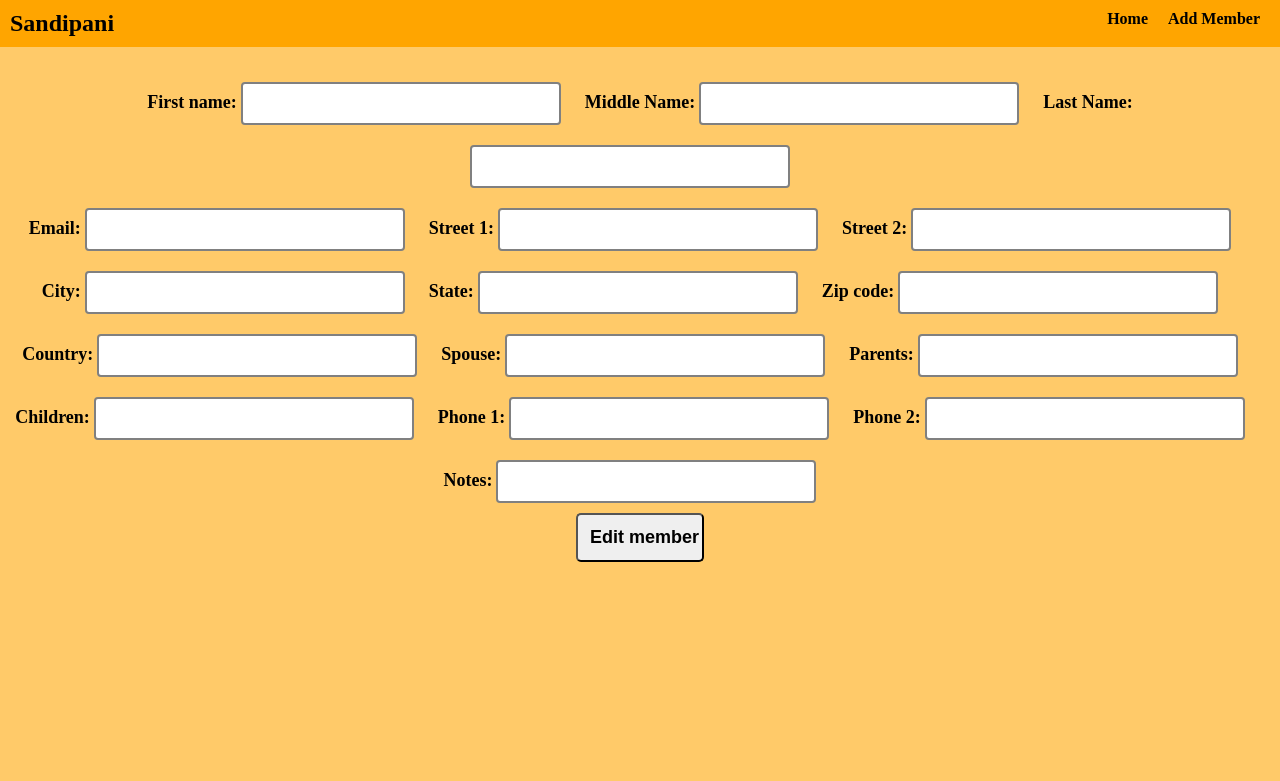
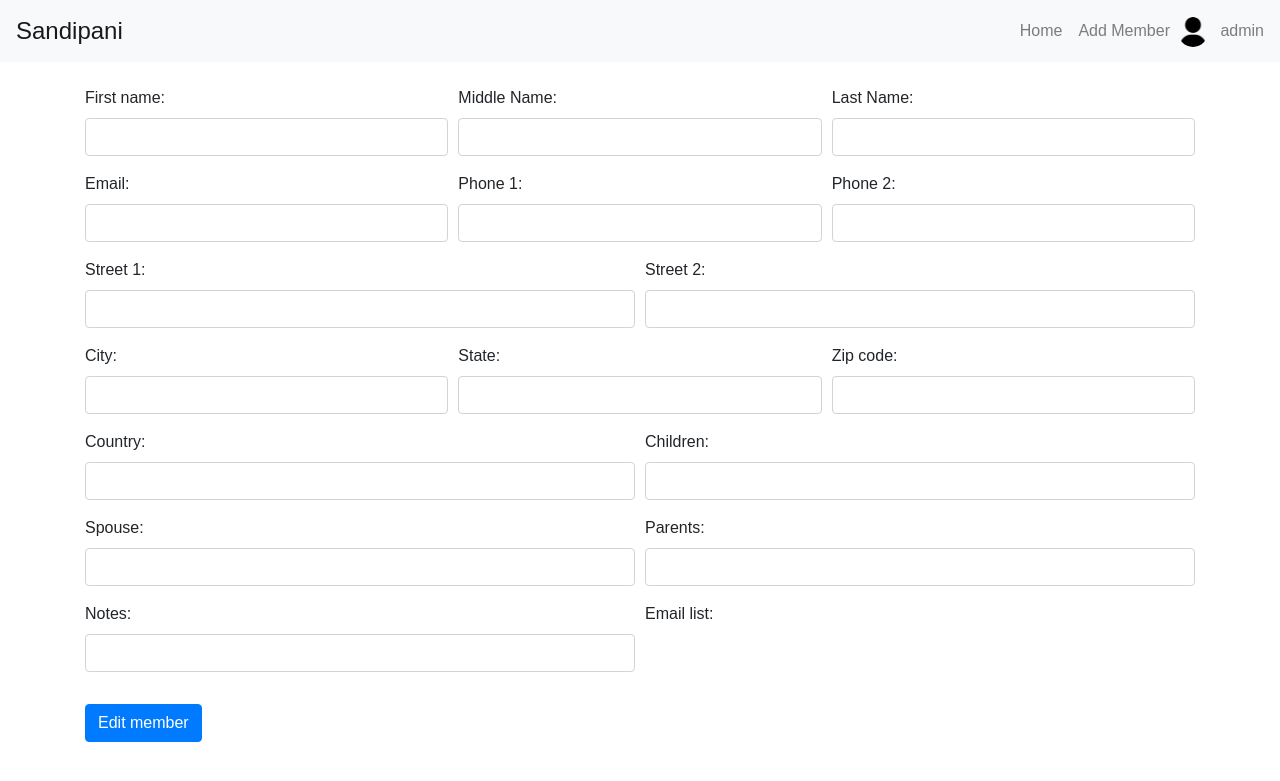
Before and after one commit to ArvinH16/sandipani, a Flask app: template flask_app/templates/view_member.html in a window 1280 px wide. Shown: the top 781 px of the page. Run offline with Flask 3, Linux system fonts and the light colour scheme; the template is opened without the code that fills it, so the values that code supplies are empty; some libraries are stand-ins or nearby versions.

Commit message:
styling upgrades to view member page

```diff
--- a/flask_app/controllers/members.py
+++ b/flask_app/controllers/members.py
@@ -96,7 +96,12 @@ def edit_member():
 
     email_list_checkboxes = request.form.getlist('email_list')
 
+    print(email_list_checkboxes)
+
 #    member_email_lists = Email_list.get_member_email_lists(request.form['member_id'])
+
+
+    Email_list.purge_email_list_member(request.form)
 
     for email_list_checkbox in email_list_checkboxes:
         data_email_list = {
--- a/flask_app/templates/view_member.html
+++ b/flask_app/templates/view_member.html
@@ -1,101 +1,169 @@
 <!DOCTYPE html>
 <html lang="en">
+
 <head>
-    <meta charset="UTF-8">
-    <meta name="viewport" content="width=device-width, initial-scale=1.0">
-    <title>Document</title>
-    <link rel="stylesheet" type="text/css" href="{{ url_for('static', filename='css/nav.css') }}">
-    <link rel="stylesheet" type="text/css" href="{{ url_for('static', filename='css/new_member_page.css') }}">
+    <title>Edit Member</title>
+    <link rel="stylesheet" href="https://stackpath.bootstrapcdn.com/bootstrap/4.3.1/css/bootstrap.min.css">
+    <script src="https://code.jquery.com/jquery-3.2.1.slim.min.js"></script>
+    <script src="https://cdnjs.cloudflare.com/ajax/libs/popper.js/1.12.9/umd/popper.min.js"></script>
+    <script src="https://maxcdn.bootstrapcdn.com/bootstrap/4.0.0/js/bootstrap.min.js"></script>
+    <meta name="viewport" content="width=device-width, initial-scale=1">
 
+    <style>
+        body {
+            font-family: Arial, sans-serif;
+        }
+
+        .navbar-brand {
+            font-size: 1.5em;
+        }
+
+        .nav-item a {
+            color: #000;
+        }
+
+        .nav-item a:hover {
+            color: #007bff;
+        }
+
+        .row>div {
+            display: flex;
+            align-items: center;
+            justify-content: center;
+        }
+
+        .btn-primary a {
+            color: #fff;
+        }
+    </style>
 </head>
+
 <body>
-    <nav class="nav">
-        <div>
-            <h1>Sandipani</h1>
-        </div>
-        <div>
-            <ul id="ul">
-                <li id="list_item"><a href="/main_page">Home</a></li>
-                <li id="list_item"><a href="/new_member">Add Member</a></li>
+    <!-- Navigation -->
+    <nav class="navbar navbar-expand-lg navbar-light bg-light">
+        <a class="navbar-brand" href="#">Sandipani</a>
+        <button class="navbar-toggler" type="button" data-toggle="collapse" data-target="#navbarNav"
+            aria-controls="navbarNav" aria-expanded="false" aria-label="Toggle navigation">
+            <span class="navbar-toggler-icon"></span>
+        </button>
+        <div class="collapse navbar-collapse" id="navbarNav">
+            <ul class="navbar-nav ml-auto">
+                <li class="nav-item"><a class="nav-link" href="/main_page">Home</a></li>
+                <li class="nav-item"><a class="nav-link" href="/new_member">Add Member</a></li>
+                <li class="nav-item">
+                    <img class="rounded-circle mr-2" src="{{ url_for('static', filename='assets/user.png') }}"
+                        width="30" height="30">
+                    <span class="navbar-text">admin</span>
+                </li>
             </ul>
         </div>
     </nav>
 
-    <div>
+    <!-- Form -->
+    <div class="container my-4">
         <form action="/edit_member" method="post">
-            <div class="form_element">
-
             <input type="hidden" name="member_id" value="{{member.id}}">
 
+            <div class="form-row">
+                <div class="form-group col-md-4">
                     <label for="first_name">First name:</label>
-                <input type="text" name="first_name" value="{{member.first_name}}" required>
-
+                    <input type="text" class="form-control" name="first_name" value="{{member.first_name}}" required>
+                </div>
+                <div class="form-group col-md-4">
                     <label for="middle_name">Middle Name:</label>
-                <input type="text" name="middle_name" value="{{member.middle_name}}">
-
+                    <input type="text" class="form-control" name="middle_name" value="{{member.middle_name}}">
+                </div>
+                <div class="form-group col-md-4">
                     <label for="last_name">Last Name:</label>
-                <input type="text" name="last_name" value="{{member.last_name}}" required>
+                    <input type="text" class="form-control" name="last_name" value="{{member.last_name}}" required>
+                </div>
             </div>
 
-            <div>
+            <div class="form-row">
+                <div class="form-group col-md-4">
                     <label for="email">Email:</label>
-                <input type="text" name="email" value="{{member.email}}">
-
-                <label for="street_1">Street 1:</label>
-                <input type="text" name="street_1" value="{{member.street_1}}">
-
-                <label for="street_2">Street 2:</label>
-                <input type="text" name="street_2" value="{{member.street_2}}">
+                    <input type="email" class="form-control" name="email" value="{{member.email}}" required>
+                </div>
+                <div class="form-group col-md-4">
+                    <label for="phone_1">Phone 1:</label>
+                    <input type="text" class="form-control" name="phone_1" value="{{member.phone_1}}">
+                </div>
+                <div class="form-group col-md-4">
+                    <label for="phone_2">Phone 2:</label>
+                    <input type="text" class="form-control" name="phone_2" value="{{member.phone_2}}">
+                </div>
             </div>
 
-            <div>
-                <label for="city">City:</label>
-                <input type="text" name="city" value="{{member.city}}">
-
-                <label for="state">State:</label>
-                <input type="text" name="state" value="{{member.state}}">
-
-                <label for="zip">Zip code:</label>
-                <input type="text" name="zip" value="{{member.zip}}">
+            <div class="form-row">
+                <div class="form-group col-md-6">
+                    <label for="street_1">Street 1:</label>
+                    <input type="text" class="form-control" name="street_1" value="{{member.street_1}}">
+                </div>
+                <div class="form-group col-md-6">
+                    <label for="street_2">Street 2:</label>
+                    <input type="text" class="form-control" name="street_2" value="{{member.street_2}}">
+                </div>
             </div>
 
-            <div>
-                <label for="country">Country:</label>
-                <input type="text" name="country" value="{{member.country}}">
-
-                <label for="spouse">Spouse:</label>
-                <input type="text" name="spouse" value="{{member.spouse}}">
-
-                <label for="parents:">Parents:</label>
-                <input type="text" name="parents" value="{{member.parents}}">
+            <div class="form-row">
+                <div class="form-group col-md-4">
+                    <label for="city">City:</label>
+                    <input type="text" class="form-control" name="city" value="{{member.city}}">
+                </div>
+                <div class="form-group col-md-4">
+                    <label for="state">State:</label>
+                    <input type="text" class="form-control" name="state" value="{{member.state}}">
+                </div>
+                <div class="form-group col-md-4">
+                    <label for="zip">Zip code:</label>
+                    <input type="text" class="form-control" name="zip" value="{{member.zip}}">
+                </div>
             </div>
 
-            <div>
+            <div class="form-row">
+                <div class="form-group col-md-6">
+                    <label for="country">Country:</label>
+                    <input type="text" class="form-control" name="country" value="{{member.country}}">
+                </div>
+                <div class="form-group col-md-6">
                     <label for="children">Children:</label>
-                <input type="text" name="children" value="{{member.children}}">
-
-                <label for="phone_1">Phone 1:</label>
-                <input type="text" name="phone_1" value="{{member.phone_1}}">
-
-                <label for="phone_2">Phone 2:</label>
-                <input type="text" name="phone_2" value="{{member.phone_2}}">
+                    <input type="text" class="form-control" name="children" value="{{member.children}}">
+                </div>
             </div>
 
-            <div>
+            <div class="form-row">
+                <div class="form-group col-md-6">
+                    <label for="spouse">Spouse:</label>
+                    <input type="text" class="form-control" name="spouse" value="{{member.spouse}}">
+                </div>
+                <div class="form-group col-md-6">
+                    <label for="parents">Parents:</label>
+                    <input type="text" class="form-control" name="parents" value="{{member.parents}}">
+                </div>
+            </div>
+
+            <div class="form-row">
+                <div class="form-group col-md-6">
                     <label for="notes">Notes:</label>
-                <input type="text" name="notes" value="{{member.notes}}">
-
+                    <input type="text" class="form-control" name="notes" value="{{member.notes}}">
+                </div>
+                <div class="form-group col-md-6">
+                    <label for="email_list">Email list:</label>
+                    <div class="d-flex flex-wrap">
                         {%for email_list in email_lists%}
                             <div class="form-check mr-3">
-                        <input class="form-check-input" type="checkbox" name="email_list" value="{{email_list.id}}" {%if email_list.id in email_list_ids%}checked{%endif%} >
+                                <input class="form-check-input" type="checkbox" name="email_list" value="{{email_list.id}}" {%if email_list.id in email_list_ids%}checked{%endif%}>
                                 <label class="form-check-label" for="email_list">{{email_list.type}}</label>
                             </div>
                         {%endfor%}
+                    </div>
+                </div>
+            </div>
+
+            <button type="submit" class="btn btn-primary mt-3">Edit member</button>
+        </form>
 
     </div>
+</body>
 
-            <input type="submit" value="Edit member">
-        </form>
-    </div>
-</body>
 </html>
```
Also changed, not shown: flask_app/models/email_list.py (+5 -2 lines). Lines whose indentation alone changed are shown as unchanged.
